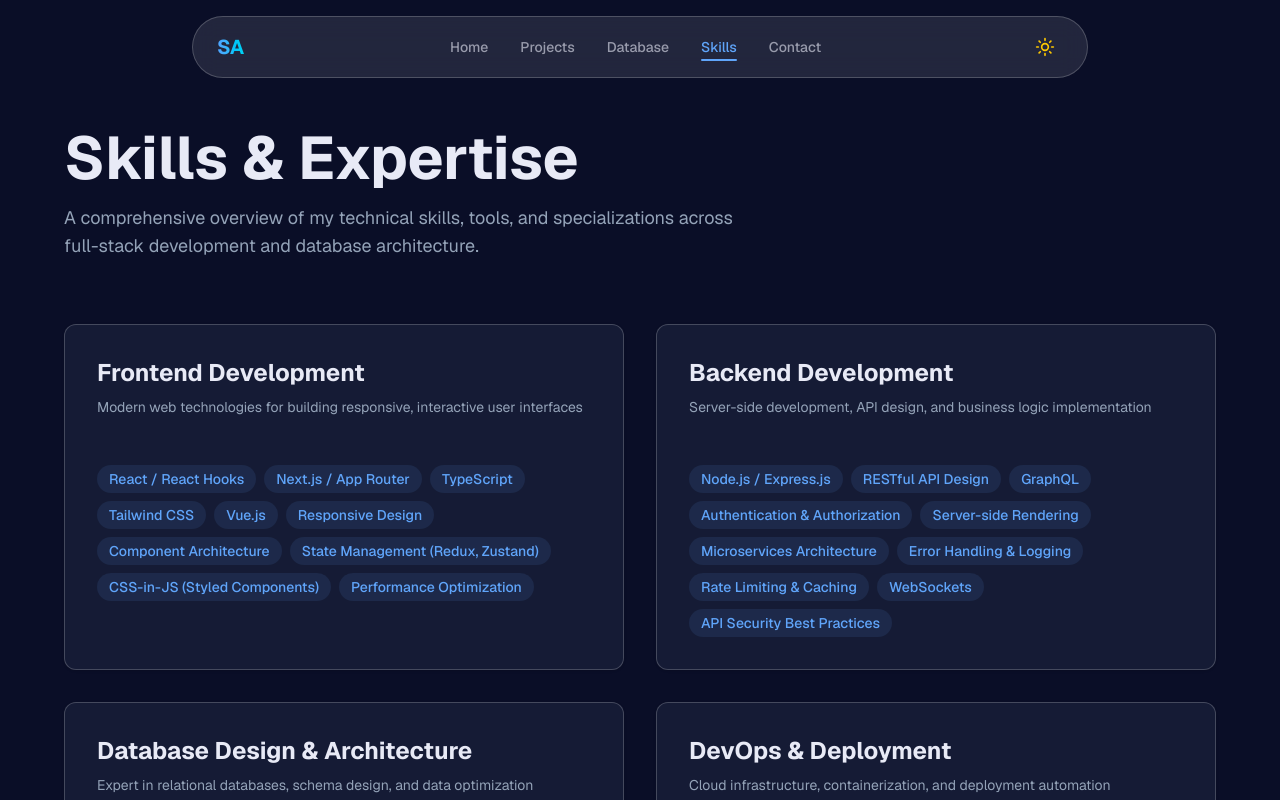
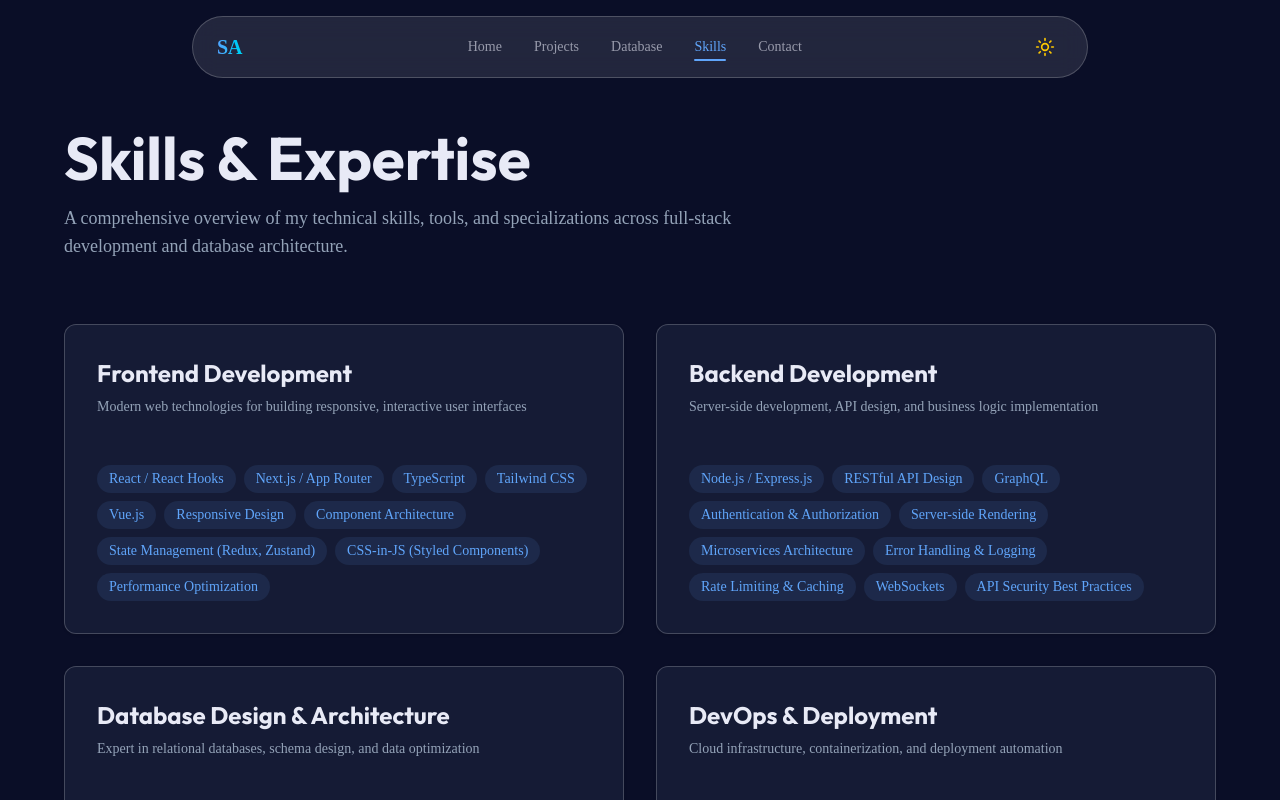
Before and after one commit to ShaniaAman730/shania-portfolio, a Next.js app: page /skills in a window 1280 px wide. Shown: the top 800 px of the page. Built offline with nearby package versions, Linux system fonts and the light colour scheme.

Commit message:
feat: update font styles and theme variables in globals.css and layout.tsx

```diff
--- a/app/globals.css
+++ b/app/globals.css
@@ -2,6 +2,11 @@
 @import 'tw-animate-css';
 
 @custom-variant dark (&:is(.dark *));
+
+@theme inline {
+  --font-sans: 'Inter', 'Inter Fallback', sans-serif;
+  --font-serif: 'Outfit', 'Outfit Fallback', serif;
+}
 
 :root {
   --background: #ffffff;
@@ -121,6 +126,11 @@
   }
   body {
     @apply bg-background text-foreground;
+    font-family: var(--font-inter), sans-serif;
+  }
+  h1, h2, h3, h4, h5, h6 {
+    font-family: var(--font-outfit), sans-serif;
+    font-weight: 700;
   }
 }
 
--- a/app/layout.tsx
+++ b/app/layout.tsx
@@ -1,11 +1,11 @@
 import type { Metadata } from 'next'
-import { Geist, Geist_Mono } from 'next/font/google'
+import { Inter, Outfit } from 'next/font/google'
 import { Analytics } from '@vercel/analytics/next'
 import { ThemeProvider } from 'next-themes'
 import './globals.css'
 
-const geist = Geist({ subsets: ["latin"], variable: '--font-geist-sans' });
-const geistMono = Geist_Mono({ subsets: ["latin"], variable: '--font-geist-mono' });
+const inter = Inter({ subsets: ["latin"], variable: '--font-inter' });
+const outfit = Outfit({ subsets: ["latin"], variable: '--font-outfit', weight: ['400', '500', '600', '700', '800'] });
 
 export const metadata: Metadata = {
   title: 'Shania Aman | Full-Stack Developer & Database Architect',
@@ -43,7 +43,7 @@ export default function RootLayout({
 }>) {
   return (
     <html lang="en" suppressHydrationWarning>
-      <body className={`${geist.variable} ${geistMono.variable} font-sans antialiased bg-background text-foreground`}>
+      <body className={`${inter.variable} ${outfit.variable} font-sans antialiased bg-background text-foreground`}>
         <ThemeProvider attribute="class" defaultTheme="dark" enableSystem>
           {children}
           {process.env.NODE_ENV === 'production' && <Analytics />}
--- a/components/navbar.tsx
+++ b/components/navbar.tsx
@@ -60,7 +60,7 @@ export function Navbar() {
 
         {/* Theme Toggle */}
         <div className="flex items-center gap-4">
-          <ThemeToggle />
+          {pathname !== '/' && <ThemeToggle />}
 
           {/* Mobile Menu Button */}
           <button
```
